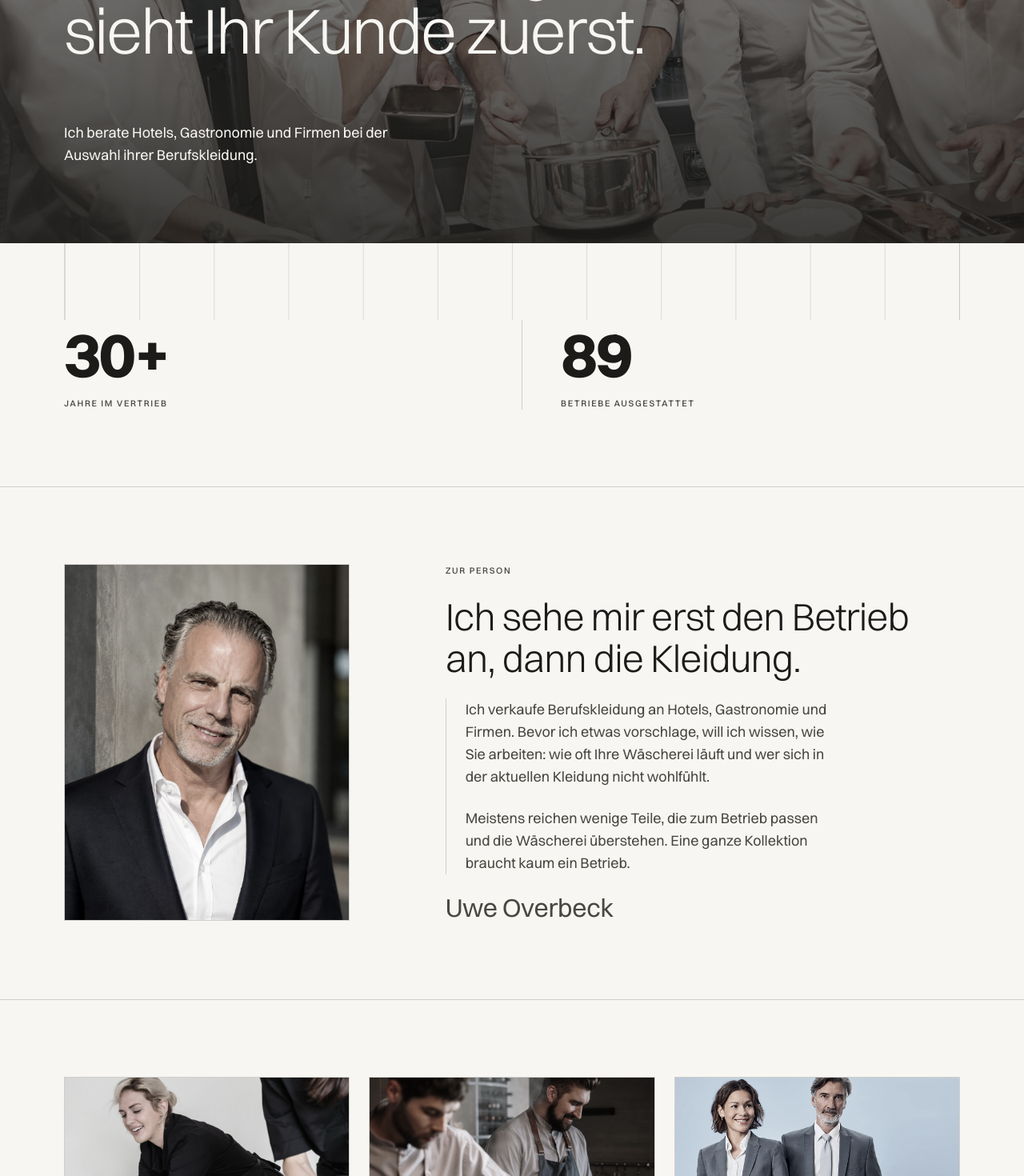
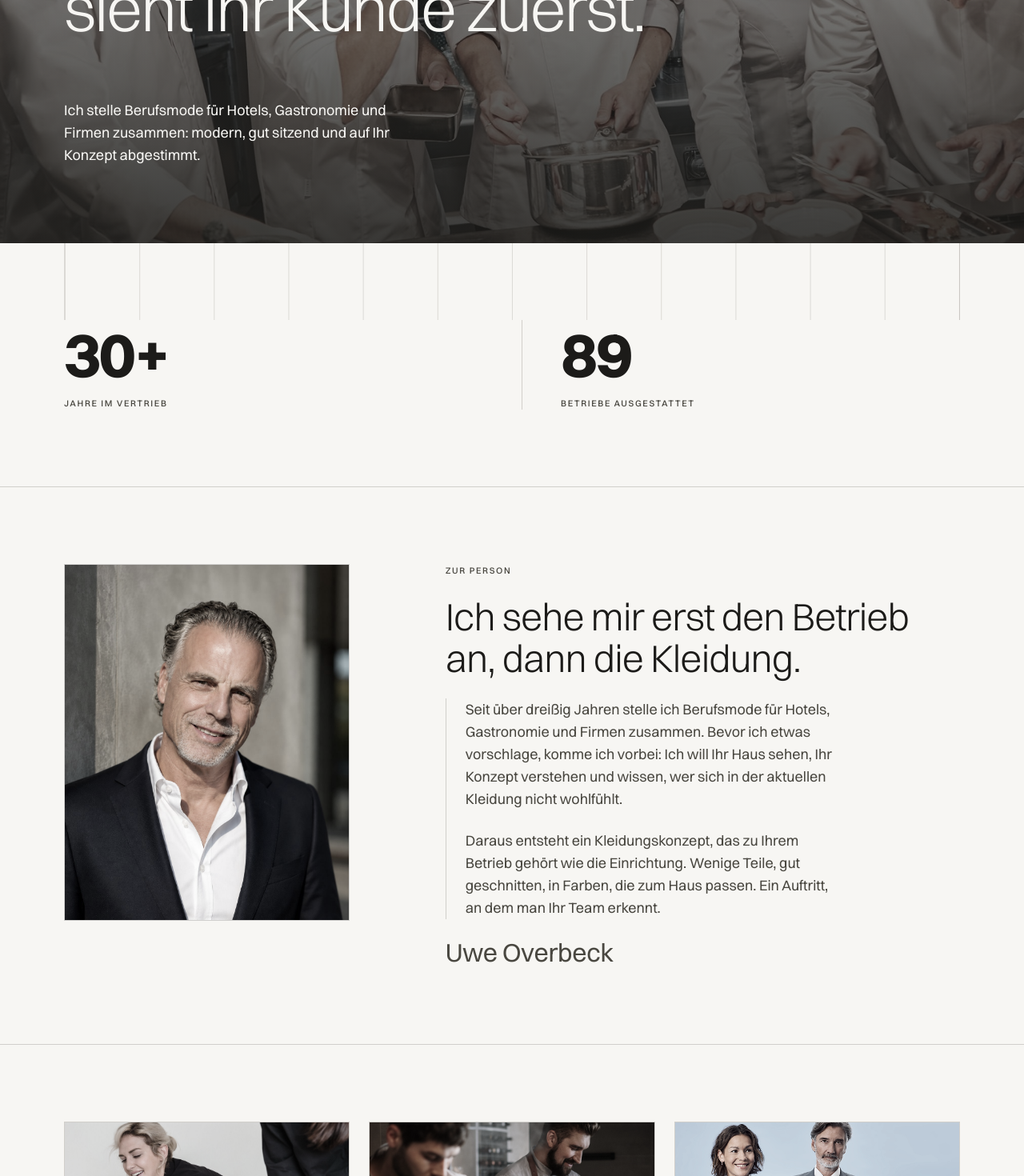
Before and after one commit to HoellerGroup1/Uwe-Overbeck, a Next.js app: page / in a window 1280 px wide. Shown: the part 400-1870 px from the top of the page at 80% size. Built offline with nearby package versions, Linux system fonts and the light colour scheme.

Commit message:
content(landing): Startseite auf Mode und individuelles Konzept, ohne Waescherei
Co-Authored-By: Claude Fable 5.1 <noreply@anthropic.com>
Claude-Session: https://claude.ai/code/session_01NhZ2uGLMUAGMXhL4V9nWuR

```diff
--- a/content/landing.ts
+++ b/content/landing.ts
@@ -15,7 +15,7 @@ export const hero = {
   // nicht an.
   headline: "Was Ihr Team trägt, sieht Ihr Kunde zuerst.",
   subline:
-    "Ich berate Hotels, Gastronomie und Firmen bei der Auswahl ihrer Berufskleidung.",
+    "Ich stelle Berufsmode für Hotels, Gastronomie und Firmen zusammen: modern, gut sitzend und auf Ihr Konzept abgestimmt.",
   bild: {
     src: "/img/brand/kuechenteam-weisse-kochjacken.jpg",
     alt: "Küchenteam in weißen Kochjacken bei der Arbeit am Pass",
@@ -39,8 +39,8 @@ export const about = {
   label: "Zur Person",
   headline: "Ich sehe mir erst den Betrieb an, dann die Kleidung.",
   absaetze: [
-    "Ich verkaufe Berufskleidung an Hotels, Gastronomie und Firmen. Bevor ich etwas vorschlage, will ich wissen, wie Sie arbeiten: wie oft Ihre Wäscherei läuft und wer sich in der aktuellen Kleidung nicht wohlfühlt.",
-    "Meistens reichen wenige Teile, die zum Betrieb passen und die Wäscherei überstehen. Eine ganze Kollektion braucht kaum ein Betrieb.",
+    "Seit über dreißig Jahren stelle ich Berufsmode für Hotels, Gastronomie und Firmen zusammen. Bevor ich etwas vorschlage, komme ich vorbei: Ich will Ihr Haus sehen, Ihr Konzept verstehen und wissen, wer sich in der aktuellen Kleidung nicht wohlfühlt.",
+    "Daraus entsteht ein Kleidungskonzept, das zu Ihrem Betrieb gehört wie die Einrichtung. Wenige Teile, gut geschnitten, in Farben, die zum Haus passen. Ein Auftritt, an dem man Ihr Team erkennt.",
   ],
   signatur: "Uwe Overbeck",
   /**
@@ -155,7 +155,7 @@ export const katalog = {
   // Ich-Perspektive wie auf der ganzen Seite: Uwe spricht, nicht ein Text
   // ueber Uwe. "Seit vielen Jahren" ist Marcels Angabe, keine Jahreszahl.
   headline: "Ich arbeite mit zwei Marken, seit Jahren mit denselben.",
-  text: "Greiff und Hakro beliefern mich seit vielen Jahren. Ich kenne ihre Stoffe aus der Wäscherei und ihre Schnitte aus dem Dienst. Eine dritte Marke brauche ich nicht.",
+  text: "Greiff und Hakro beliefern mich seit vielen Jahren. Ich kenne ihre Schnitte, ihre Stoffe und was davon nach Jahren im Dienst noch gut aussieht. Eine dritte Marke brauche ich nicht.",
   ueberleitung: "Die aktuellen Kataloge beider Marken laden Sie hier herunter, ohne Formular.",
   eintraege: katalogEintraege,
 } as const;
--- a/content/site.ts
+++ b/content/site.ts
@@ -29,7 +29,7 @@ export const site = {
   /** Wird fuer <title> und Metadaten verwendet. */
   titel: "Overbeck Berufsmode — Berufskleidung für Hotel, Gastro und Firmen",
   beschreibung:
-    "Uwe Overbeck berät Hotels, Gastronomie und Firmen bei der Auswahl ihrer Berufskleidung. Overbeck Berufsmode, Anthering bei Salzburg.",
+    "Berufsmode für Hotels, Gastronomie und Firmen: modern, gut sitzend, auf das Konzept abgestimmt. Persönliche Beratung von Uwe Overbeck, Anthering bei Salzburg.",
 } as const;
 
 /**
```
